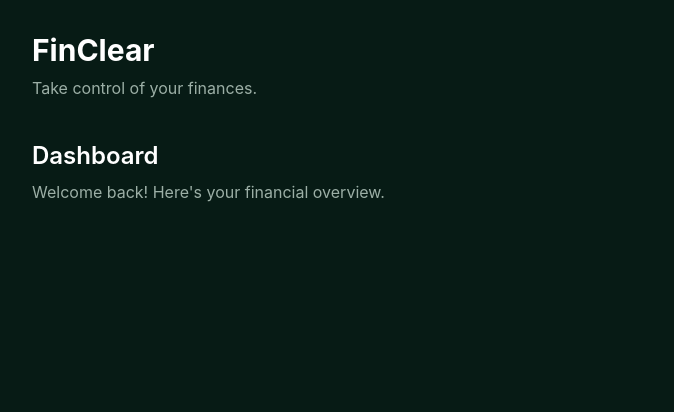
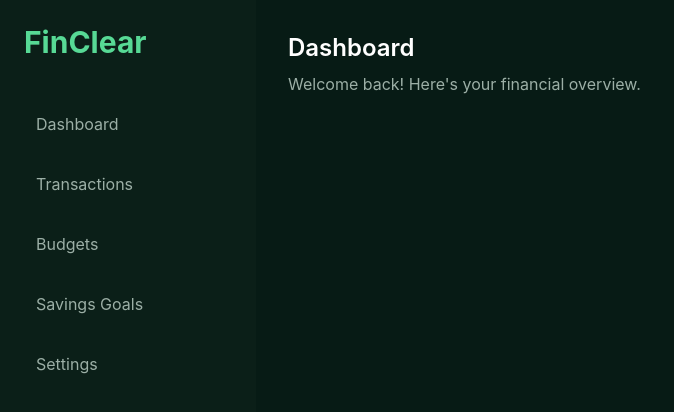
Before and after one commit to RyanHash24/seng513-temp, a React (Vite) app in the folder frontend/: page / in a window 1280 px wide. Shown: the top 412 px of the page, without its empty margins (0-674 px from the left). Built offline with nearby package versions, Linux system fonts and the light colour scheme.

Commit message:
feat(frontend): add sidebar navigation

```diff
--- a/frontend/src/App.tsx
+++ b/frontend/src/App.tsx
@@ -1,14 +1,34 @@
 
 function App() {
+  const menuItems = [
+    "Dashboard",
+    "Transactions",
+    "Budgets",
+    "Savings Goals",
+    "Settings",
+  ];
+
   return (
-    <div className="min-h-screen bg-[#071B15] text-white">
-      <main className="p-8">
-        <h1 className="text-3xl font-bold">FinClear</h1>
-        <p className="mt-2 text-[#9CAFA6]">
-          Take control of your finances.
-        </p>
+    <div className="min-h-screen bg-[#071B15] text-white md:flex">
+      <aside className="bg-[#0B1F18] p-6 md:min-h-screen md:w-64">
+        <h1 className="text-3xl font-bold text-[#57D995]">
+          FinClear
+        </h1>
 
-        <header className="mt-10">
+        <nav className="mt-10 space-y-3" aria-label="Main navigation">
+          {menuItems.map((item) => (
+            <div
+              key={item}
+              className="rounded-lg p-3 text-[#9CAFA6]"
+            >
+              {item}
+            </div>
+          ))}
+        </nav>
+      </aside>
+
+      <main className="flex-1 p-8">
+        <header>
           <h2 className="text-2xl font-semibold">
             Dashboard
           </h2>
```
